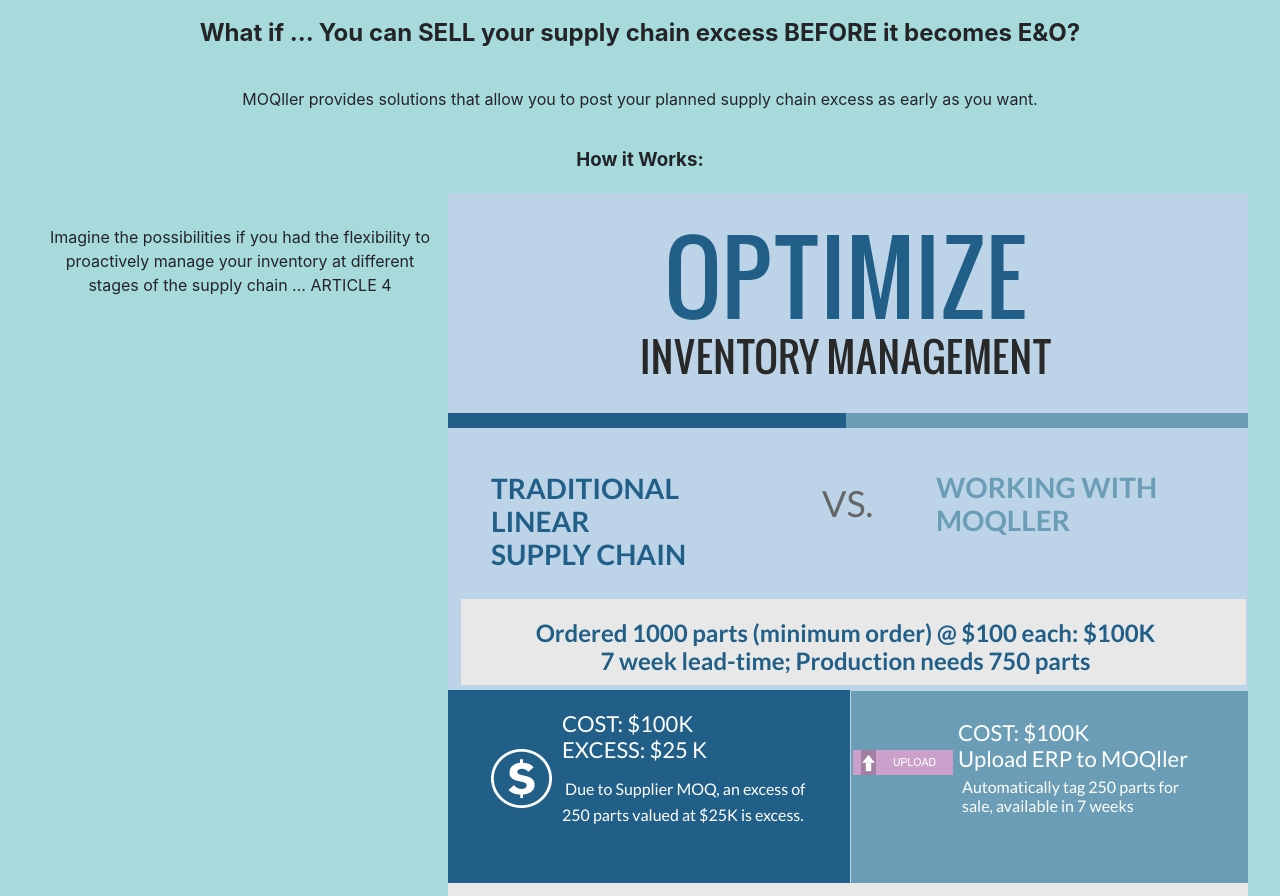
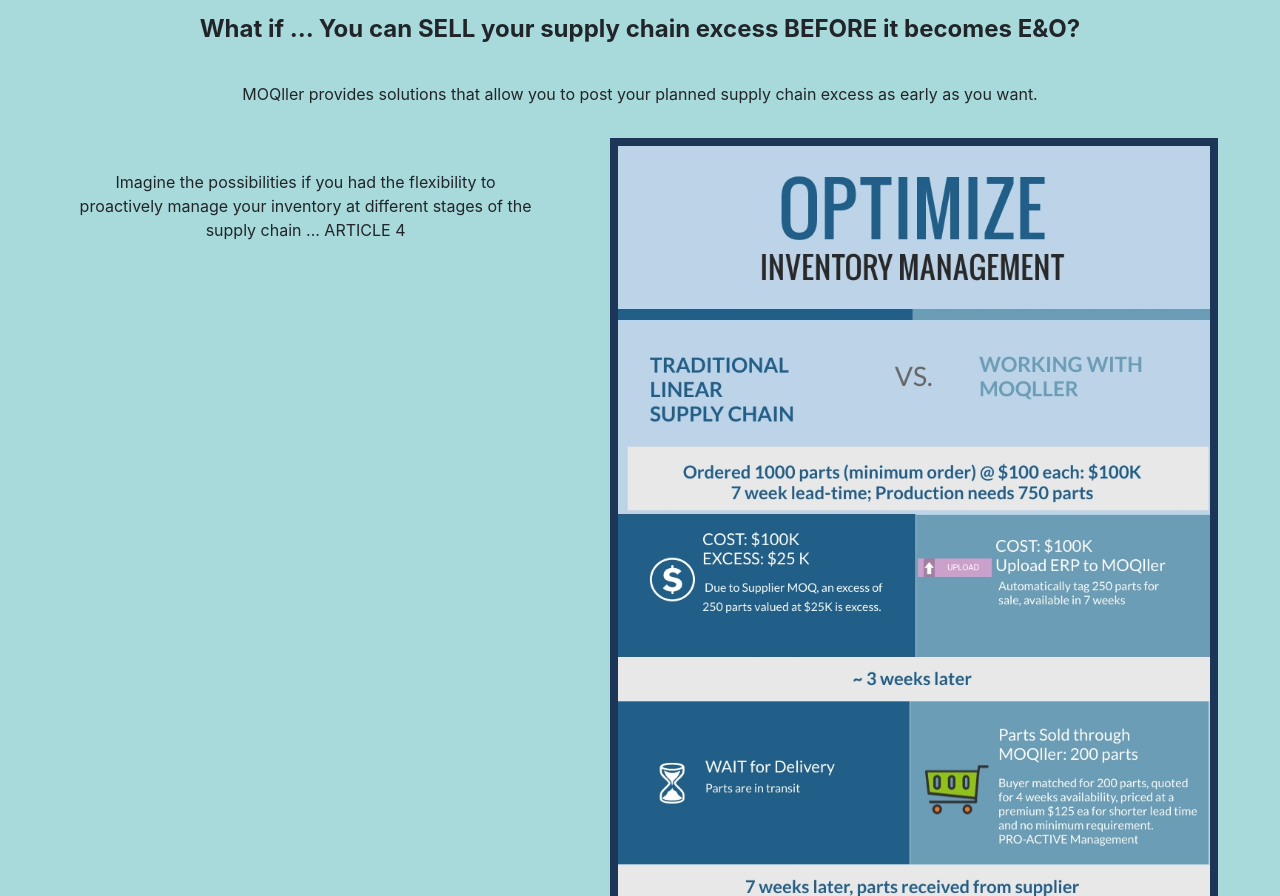
Before and after one commit to colormerainbow/manage-excess-inventory, a plain HTML site: page index.html in a window 1280 px wide. Shown: the part 1520-2416 px from the top of the page. Drawn offline with Linux system fonts and the light colour scheme.

Commit message:
adjusted content sizes for diff screen widths, new images

```diff
--- a/css/main.css
+++ b/css/main.css
@@ -15,8 +15,9 @@
     margin-right: auto;
     margin-left: auto;
 } */
-header {
-    background-color: orange;
+
+html {
+    scroll-behavior: smooth;
 }
 body {
     margin: 0;
@@ -56,11 +57,22 @@
 .info-chunk p {
     padding: 1rem;
 }
-#infographic {
-    border: solid 2px #1d3557;
+.infographic,
+.image {
+    border: solid .5rem #1d3557;
+    max-width: 95%;
 }
-
+@media screen and (min-width: 900px) {
 .side-side {
     display: flex;
     justify-content: space-around;
 }
+.infographic {
+    max-width: 50%;
+}
+.side-p,
+.image {
+    max-width: 40%;
+}
+
+}
--- a/index.html
+++ b/index.html
@@ -14,13 +14,15 @@
     <article id="article1" class="info-chunk">
         <h1>The Best Way to Manage Excess Inventory</h1>
         <p>Excess inventory is a major headache. MOQller provides innovative solutions to tackle that head-on.</p>
-        <a class="action-btn" href="#subscribe">ADDRESS YOUR EXCESS INVENTORY</a>
+        <a class="action-btn" href="#info-form">ADDRESS YOUR EXCESS INVENTORY</a>
     </article>
 
     <article id="article2" class="info-chunk">
         <h2>What Causes Excess Inventory?</h2>
-        <p>Excess inventory is a natural occurrence in manufacturing. The primary causes are ARTICLE 2 At vero eos et accusamus et iusto odio dignissimos ducimus qui blanditiis praesentium voluptatum deleniti atque corrupti quos dolores et quas molestias excepturi sint occaecati cupiditate non provident, similique sunt in culpa qui officia deserunt mollitia animi, id est laborum et dolorum fuga. Et harum quidem rerum facilis est et expedita distinctio. Nam libero tempore, cum soluta nobis est eligendi optio cumque nihil impedit quo minus id quod maxime placeat facere possimus, omnis voluptas assumenda est, omnis dolor repellendus. Temporibus autem quibusdam et aut officiis debitis aut rerum necessitatibus saepe eveniet ut et voluptates repudiandae sint et molestiae non recusandae.</p>
-        <img src="images/xsinventoryshelf.jpeg" alt="excess inventory sitting in warehouse">
+        <section class="side-side">
+            <p class="side-p">Excess inventory is a natural occurrence in manufacturing. The primary causes are ARTICLE 2 At vero eos et accusamus et iusto odio dignissimos ducimus qui blanditiis praesentium voluptatum deleniti atque corrupti quos dolores et quas molestias excepturi sint occaecati cupiditate non provident, similique sunt in culpa qui officia deserunt mollitia animi, id est laborum et dolorum fuga. Et harum quidem rerum facilis est et expedita distinctio. Nam libero tempore, cum soluta nobis est eligendi optio cumque nihil impedit quo minus id quod maxime placeat facere possimus, omnis voluptas assumenda est, omnis dolor repellendus. Temporibus autem quibusdam et aut officiis debitis aut rerum necessitatibus saepe eveniet ut et voluptates repudiandae sint et molestiae non recusandae.</p>
+            <img class="image" src="images/warehouse-space.jpg" alt="excess inventory sitting in warehouse">
+        </section>
     </article>
 
     <article id="article3" class="info-chunk">
@@ -32,18 +34,16 @@
     <article id="article4" class="info-chunk">
         <h2>What if ... You can SELL your supply chain excess BEFORE it becomes E&O?</h2>
         <p>MOQller provides solutions that allow you to post your planned supply chain excess as early as you want. </p>
-        <section id="how-to-sell1">
-            <h3>How it Works:</h3>
-            <div class="side-side">
-                <p>Imagine the possibilities if you had the flexibility to proactively manage your inventory at different stages of the supply chain ... ARTICLE 4</p>
-                <img class="infographic" src="images/ComparisonFlow A.jpg" alt="compare MOQller solution vs. traditional supply scenario">
-            </div>
+        <section class="side-side">
+            <p class="side-p">Imagine the possibilities if you had the flexibility to proactively manage your inventory at different stages of the supply chain ... ARTICLE 4</p>
+            <img class="infographic" src="images/ComparisonFlow A.jpg" alt="compare MOQller solution vs. traditional supply scenario">
         </section>
     </article>
 
-    <article id="article5" id="subscribe" class="info-chunk">
+    <article id="article5" class="info-chunk">
         <h2>Maximize Excess Inventory Value Recovery</h2>
         <p>MOQller offers excess inventory solutions targeted to your specific needs. Tell us what you need, and we will be in touch with great ideas and easy-to-implement solutions.</p>
+        <section id="info-form">
             <form action="">
                 <fieldset>
                     <label for="fname">First Name</label>
@@ -52,7 +52,7 @@
                     <label for="lname">Last Name</label>
                 </fieldset>
             </form>
-        </div>
+        </section>
     </article>
 </body>
 </html>
```
